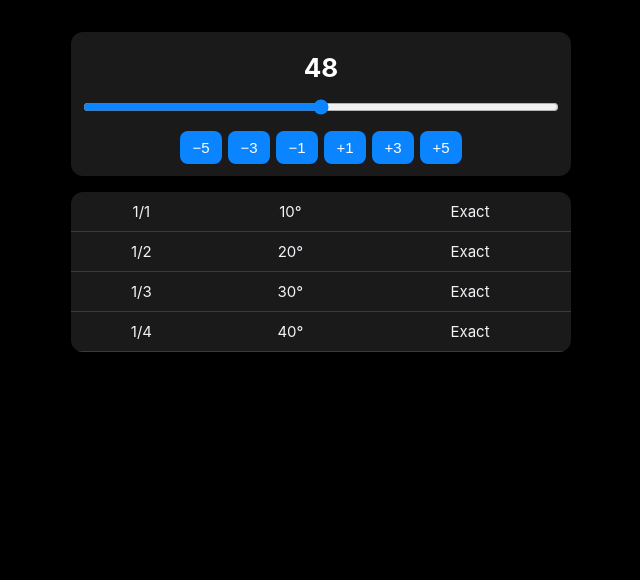
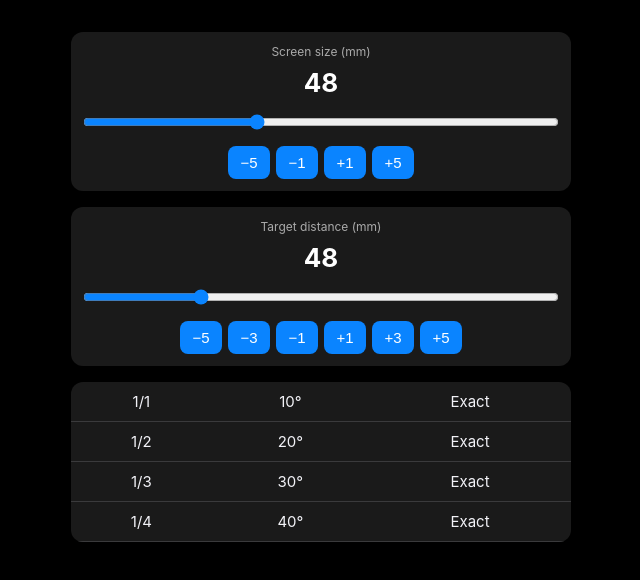
Before and after one commit to jmxiiu/crazy-tank-public, a plain HTML site: page index.html in a window 1280 px wide. Shown: the whole page, without its empty margins (319-959 px from the left). Drawn offline with Linux system fonts and the light colour scheme.

Commit message:
Add adjustable screen size factor (mm per screen)

```diff
--- a/index.html
+++ b/index.html
@@ -14,12 +14,26 @@ button:active { background: #0066cc; }
 input[type="range"] { width: 100%; margin: 8px 0; accent-color: #0a84ff; }
 table { width: 100%; border-collapse: collapse; margin-top: 16px; background: #1a1a1a; border-radius: 12px; overflow: hidden; }
 th, td { padding: 10px; text-align: center; border-bottom: 1px solid #3a3a3c; font-size: 15px; color: #f2f2f7; }
+.small-label { font-size: 12px; color: #aaa; text-align: center; margin-bottom: 4px; }
 </style>
 </head>
 <body>
 <div class="input-group">
+  <div class="small-label">Screen size (mm)</div>
+  <div class="value" id="screenDisplay">48</div>
+  <input type="range" id="screenSlider" min="30" max="80" value="48" oninput="setScreen(this.value)">
+  <div class="buttons">
+    <button onclick="changeScreen(-5)">−5</button>
+    <button onclick="changeScreen(-1)">−1</button>
+    <button onclick="changeScreen(1)">+1</button>
+    <button onclick="changeScreen(5)">+5</button>
+  </div>
+</div>
+
+<div class="input-group">
+  <div class="small-label">Target distance (mm)</div>
   <div class="value" id="targetDisplay">48</div>
-  <input type="range" id="targetSlider" min="0" max="96" value="48" oninput="setTarget(this.value)">
+  <input type="range" id="targetSlider" min="0" max="200" value="48" oninput="setTarget(this.value)">
   <div class="buttons">
     <button onclick="changeTarget(-5)">−5</button>
     <button onclick="changeTarget(-3)">−3</button>
@@ -38,12 +52,25 @@ th, td { padding: 10px; text-align: center; border-bottom: 1px solid #3a3a3c; fo
 </table>
 
 <script>
+let screenMm = 48;
 let target = 48;
 
 function updateDisplay() {
+  document.getElementById('screenDisplay').textContent = screenMm;
+  document.getElementById('screenSlider').value = screenMm;
   document.getElementById('targetDisplay').textContent = target;
   document.getElementById('targetSlider').value = target;
   calculate();
+}
+
+function setScreen(val) {
+  screenMm = parseInt(val);
+  updateDisplay();
+}
+
+function changeScreen(delta) {
+  screenMm = Math.max(30, Math.min(80, screenMm + delta));
+  updateDisplay();
 }
 
 function setTarget(val) {
@@ -52,13 +79,13 @@ function setTarget(val) {
 }
 
 function changeTarget(delta) {
-  target = Math.max(0, Math.min(96, target + delta));
+  target = Math.max(0, Math.min(200, target + delta));
   updateDisplay();
 }
 
 function calculate() {
-  const units = target / 4.8;
-  const signedWind = 0; // no wind
+  const units = target / (screenMm / 10); // screenMm / 10 = units per screen (e.g. 48/10 = 4.8)
+  const signedWind = 0;
   const forces = [
     { name: '1/1', dpu: 1, id: 'full' },
     { name: '1/2', dpu: 2, id: 'med' },
@@ -69,7 +96,7 @@ function calculate() {
   forces.forEach(f => {
     const precise = 90 - (units * f.dpu) + signedWind;
     const integer = Math.floor(precise);
-    const fromVertical = 90 - integer;
+    const fromVertical = Math.max(0, 90 - integer);
     const tweak = Math.abs(precise - integer) < 0.01 ? 'Exact' : 'LOW';
     document.getElementById(f.id + 'Angle').textContent = fromVertical + '°';
     document.getElementById(f.id + 'Tweak').textContent = tweak;
```
